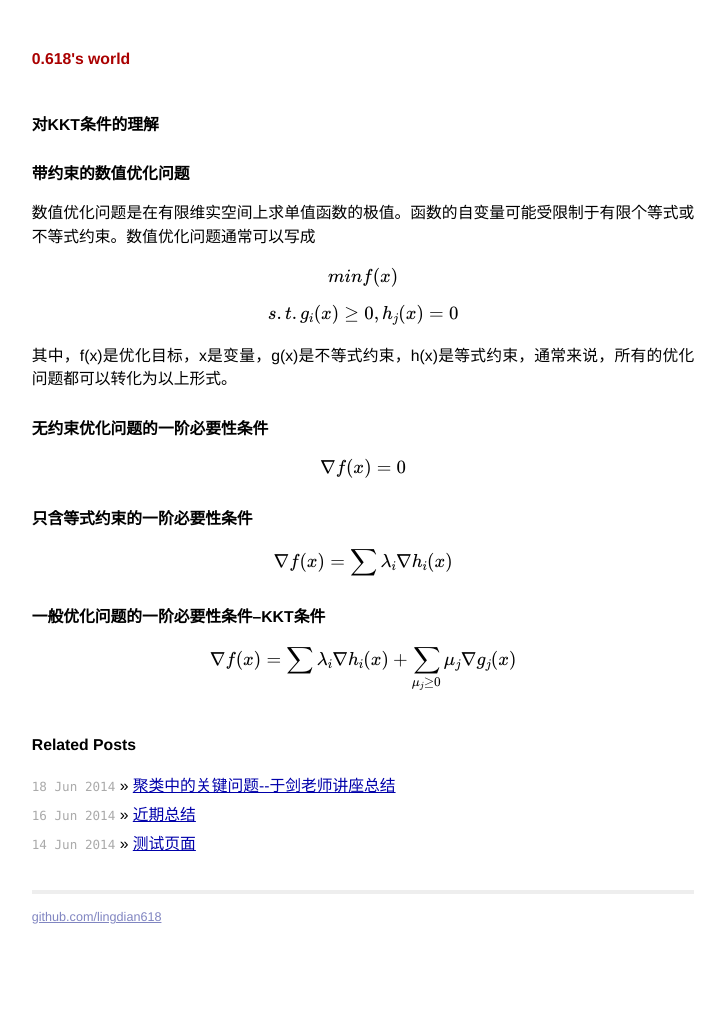
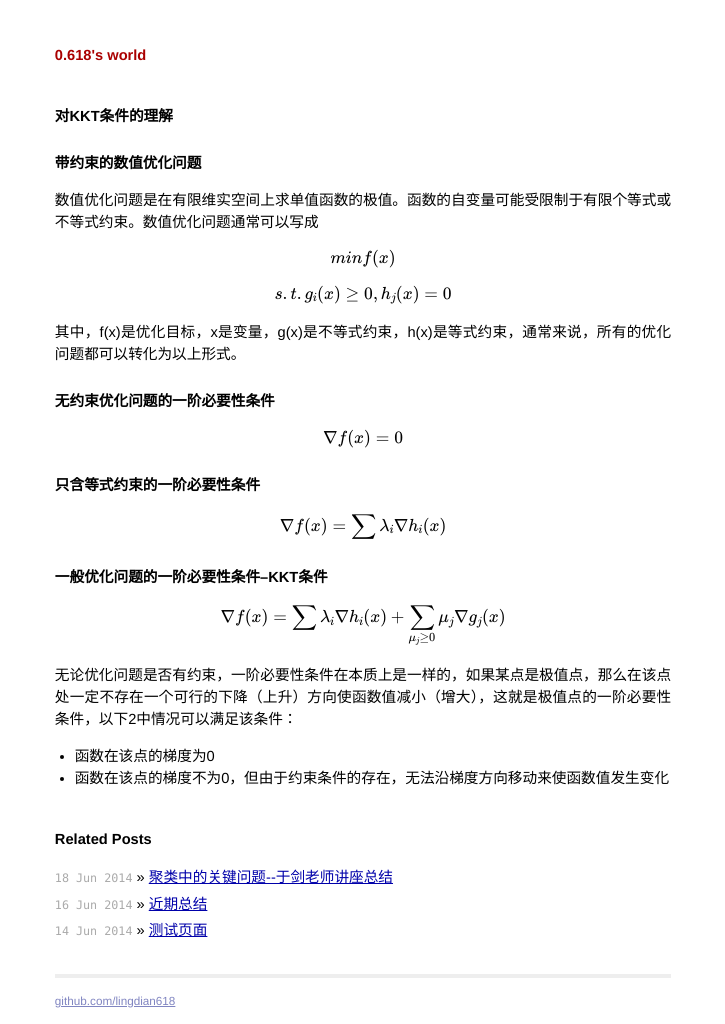
Before and after one commit to SimpleJian/blog, a Jekyll site: the page built from _posts/2014-07-05-kkt.md, in a window 1280 px wide. Shown: the whole page, without its empty margins (277-1002 px from the left). Built offline with Jekyll 4.4.1, drawn with Linux system fonts in a browser that asks for light colours; formulas are drawn with MathJax 3; before the commit the page ends 947 px from its top, so only the background shows below that.

Commit message:
another push

```diff
--- a/_posts/2014-07-05-kkt.md
+++ b/_posts/2014-07-05-kkt.md
@@ -30,3 +30,9 @@
 ## 一般优化问题的一阶必要性条件--KKT条件
 
 $$\nabla f(x) = \sum\lambda_i\nabla h_i(x) + \sum_{\mu_j \geq 0}\mu_j\nabla g_j(x)$$
+
+
+无论优化问题是否有约束，一阶必要性条件在本质上是一样的，如果某点是极值点，那么在该点处一定不存在一个可行的下降（上升）方向使函数值减小（增大），这就是极值点的一阶必要性条件，以下2中情况可以满足该条件：
+
+* 函数在该点的梯度为0
+* 函数在该点的梯度不为0，但由于约束条件的存在，无法沿梯度方向移动来使函数值发生变化
--- a/css/screen.css
+++ b/css/screen.css
@@ -17,7 +17,7 @@
 
 body {
   background-color: white;
-  font: 14.34px helvetica, arial, clean, sans-serif;
+  font: 13.34px helvetica, arial, clean, sans-serif;
   *font-size: medium;
   text-align: center;
 }
```
Also changed, not shown: 1 other file.
